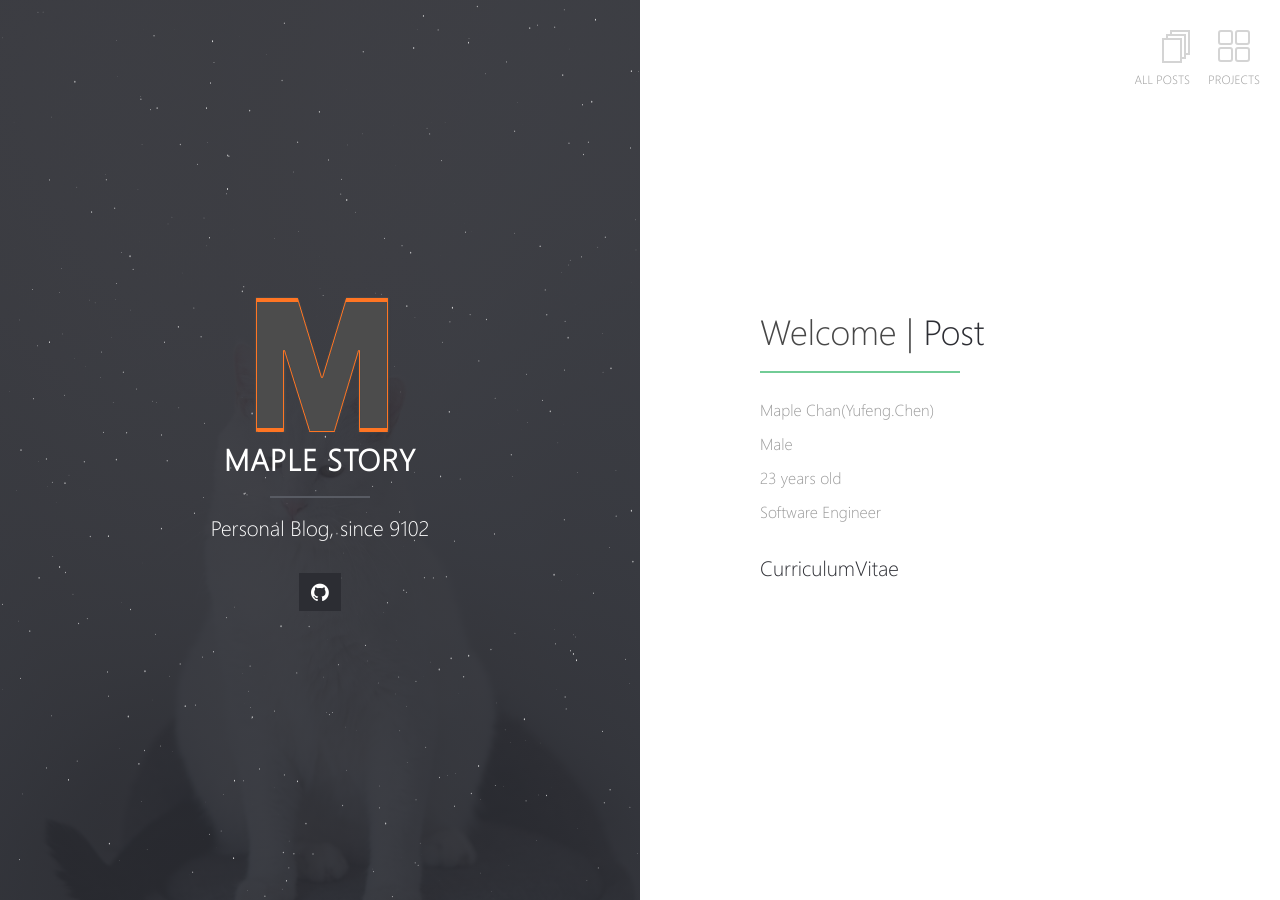
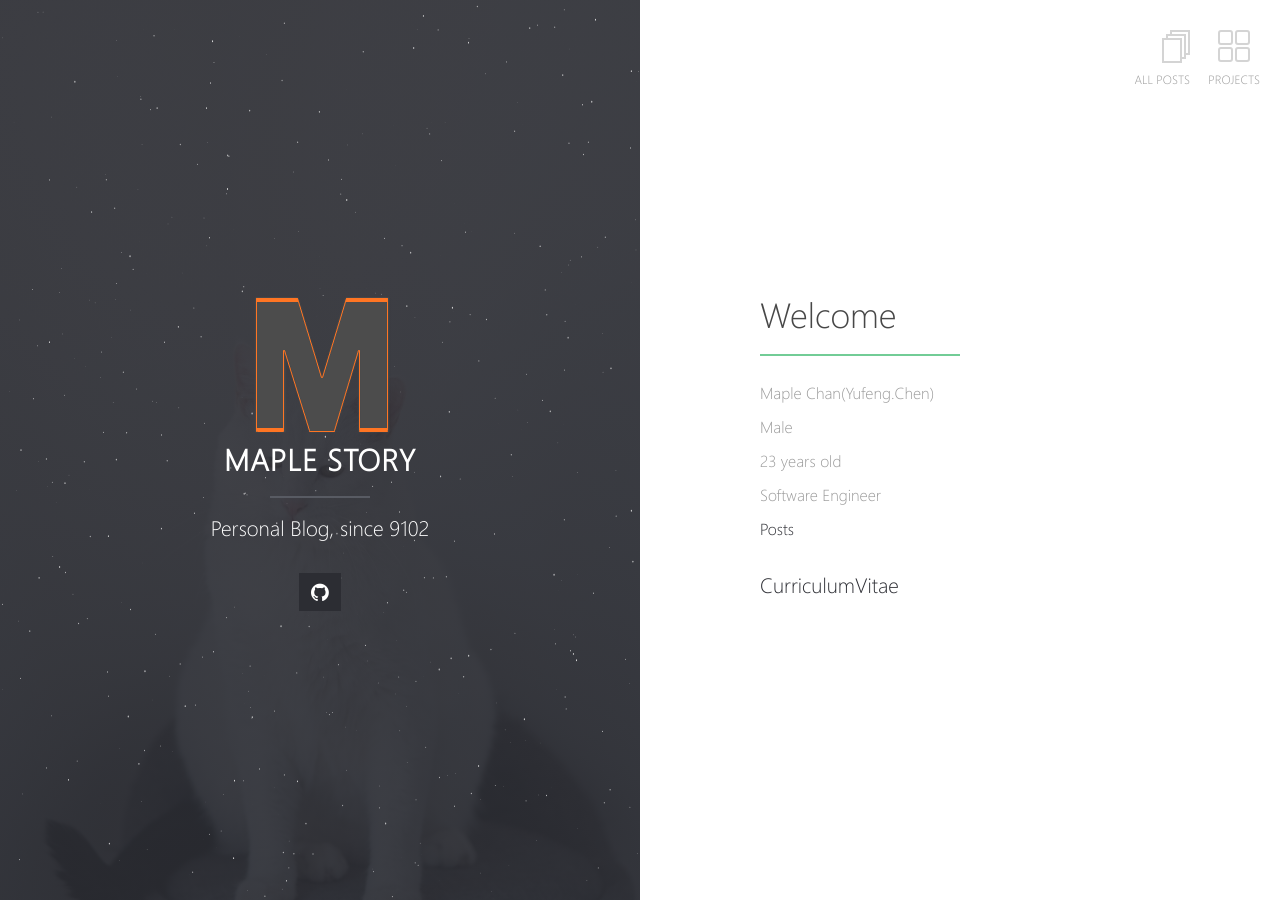
Before and after one commit to Maple-Chan/Maple-Chan.github.io, a Jekyll site: the page built from index.md, in a window 1280 px wide. Built offline with Jekyll 4.4.1, drawn with Linux system fonts in a browser that asks for light colours; our own code applies the rules of GitHub Pages for plain Markdown files.

Commit message:
"adjust welcome page"

```diff
--- a/index.md
+++ b/index.md
@@ -1,7 +1,7 @@
 ---
 layout: home
 ---
-# Welcome | [Post](/tags)
+# Welcome
 
 
 Maple Chan(Yufeng.Chen)
@@ -12,5 +12,7 @@ Male
 
 Software Engineer
 
+[Posts](/tags)
+
 
 ### [CurriculumVitae](/cv)
```
